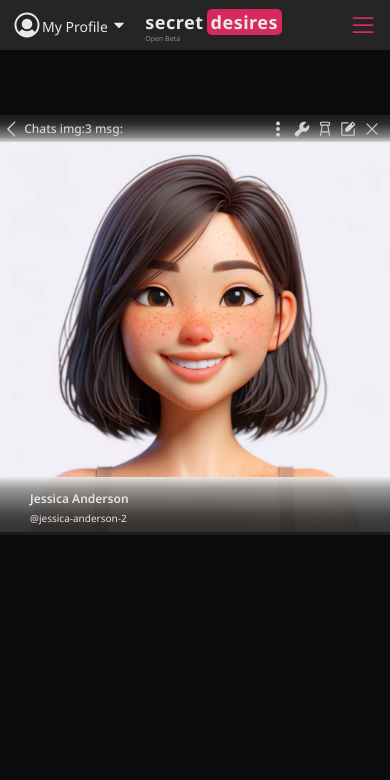
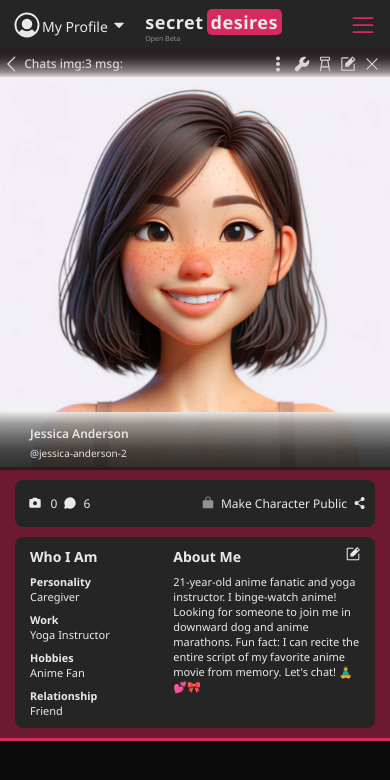
Before and after one commit to Shruti-Gupta-30/Ai-chat-greenbrands-Task, a React (Create React App) app: page /chats in a window 390 px wide. Shown: the top 780 px of the page. Built offline with nearby package versions, Linux system fonts and the light colour scheme.

Commit message:
Profile Section Done

```diff
--- a/src/index.css
+++ b/src/index.css
@@ -22,12 +22,14 @@
 	--black: #0b0b0b;
 	--white: #e9e9e9;
 	--pink: #d62a5e;
+	--pink-2: #6e1932;
 	--gray-1: #252525;
 	--gray-2: #929292;
 	--width-card: 30vw;
 }
 #root {
 	min-height: 100vh;
+
 	font-family: "Noto Sans", sans-serif;
 	background-color: var(--black);
 	color: var(--white);
--- a/src/layout/CharacterProfile/characterProfile.css
+++ b/src/layout/CharacterProfile/characterProfile.css
@@ -1,7 +1,9 @@
 .profileCards {
+	background-color: var(--pink-2);
+	max-width: var(--width-card);
+	border-right: 0.35rem solid var(--pink);
 }
 .profileCard {
-	max-width: var(--width-card);
 	overflow-x: hidden;
 }
 figure {
@@ -42,9 +44,13 @@ figcaption {
 @media only screen and (max-width: 1080px) {
 }
 @media only screen and (max-width: 998px) {
+	.profileCards {
+		max-width: 100vw;
+		border-bottom: 0.35rem solid var(--pink);
+		border-right: none;
+	}
 	.profileCard {
 		display: flex;
-		max-width: 100vw;
 		flex-direction: row;
 		align-items: center;
 	}
@@ -52,7 +58,8 @@ figcaption {
 @media only screen and (max-width: 780px) {
 }
 @media only screen and (max-width: 590px) {
-	:root {
-		--width-card: 100vw;
+	.profileCard {
+		flex-direction: column;
+		justify-content: center;
 	}
 }
```
